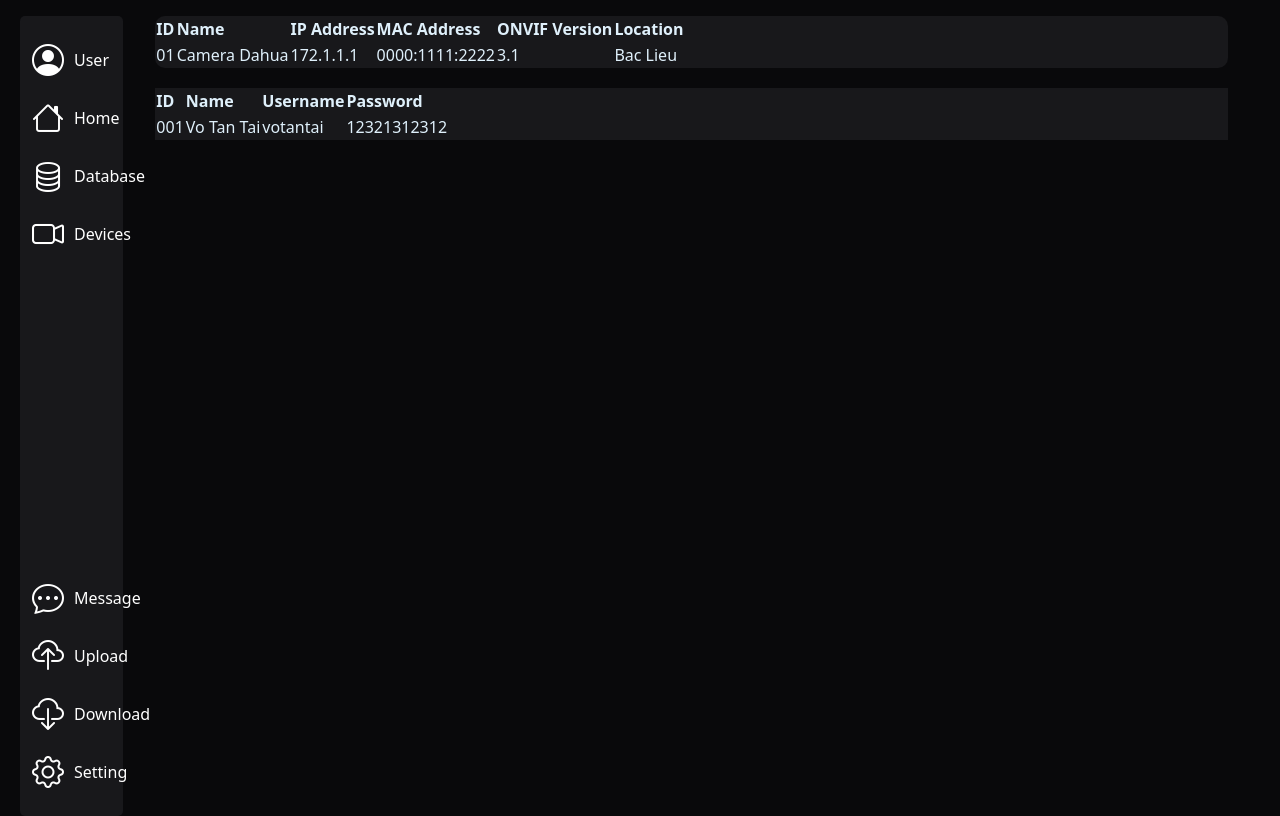
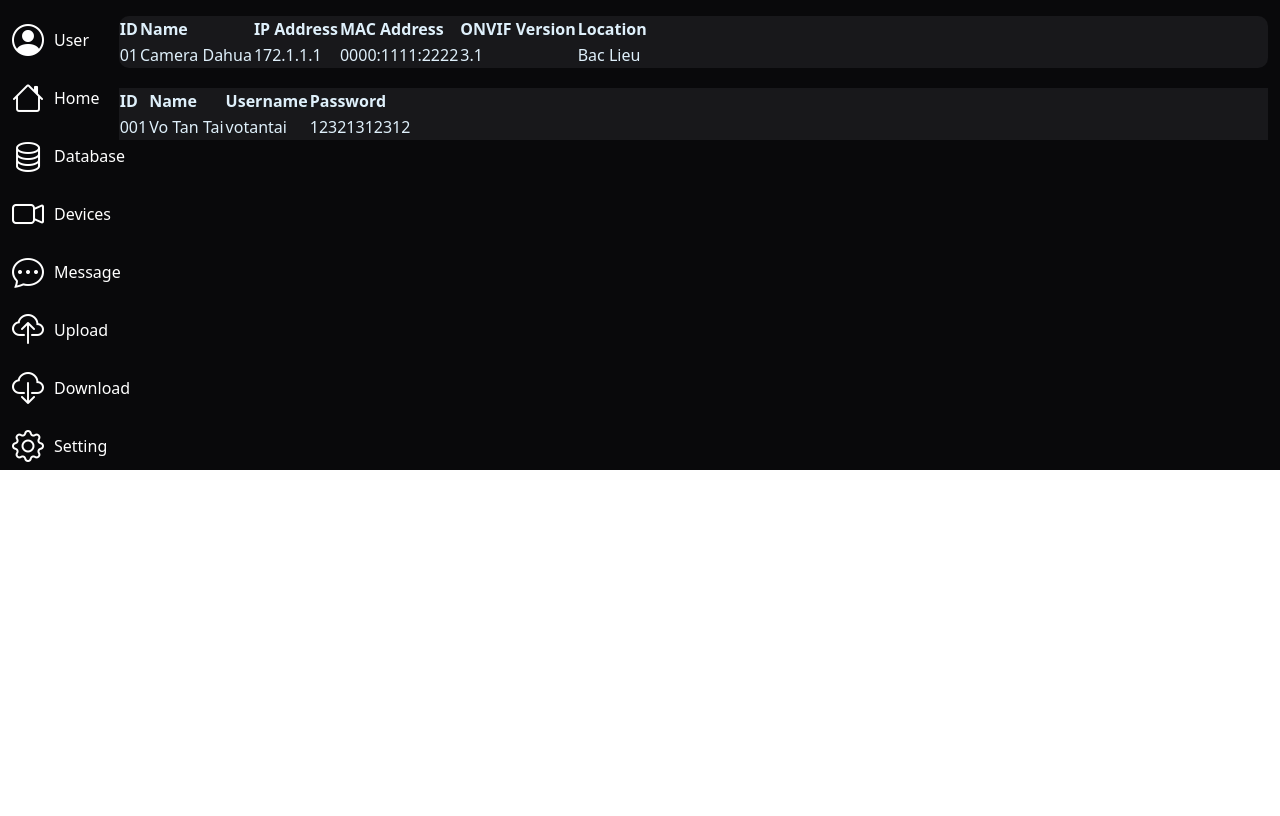
Before and after one commit to VoTanTai-dp/dahua-web-portal, a Vue app in the folder frontend/: page /Database in a window 1280 px wide. Built offline with nearby package versions, Linux system fonts and the light colour scheme.

Commit message:
Update main.css

```diff
--- a/frontend/src/assets/main.css
+++ b/frontend/src/assets/main.css
@@ -12,31 +12,3 @@
     background-color: var(--color-hover)
   }
 }
-
-.full-width-container {
-  padding-left: 20px;
-  padding-right: 20px;
-}
-
-.sidebar {
-  background: var(--bg-secondary-color);
-  color: var(--text-light-color);
-  height: 100vh;
-  padding: 20px 10px;
-  border-radius: 5px;
-}
-
-.nav-link {
-  color: var(--text-light-color);
-  display: flex;
-  justify-content: center;
-  align-items: center;
-  margin-bottom: 20px;
-  text-decoration: none;
-}
-
-.content {
-  padding: 20px;
-  padding-top: 0;
-  padding-bottom: 0;
-}
```
